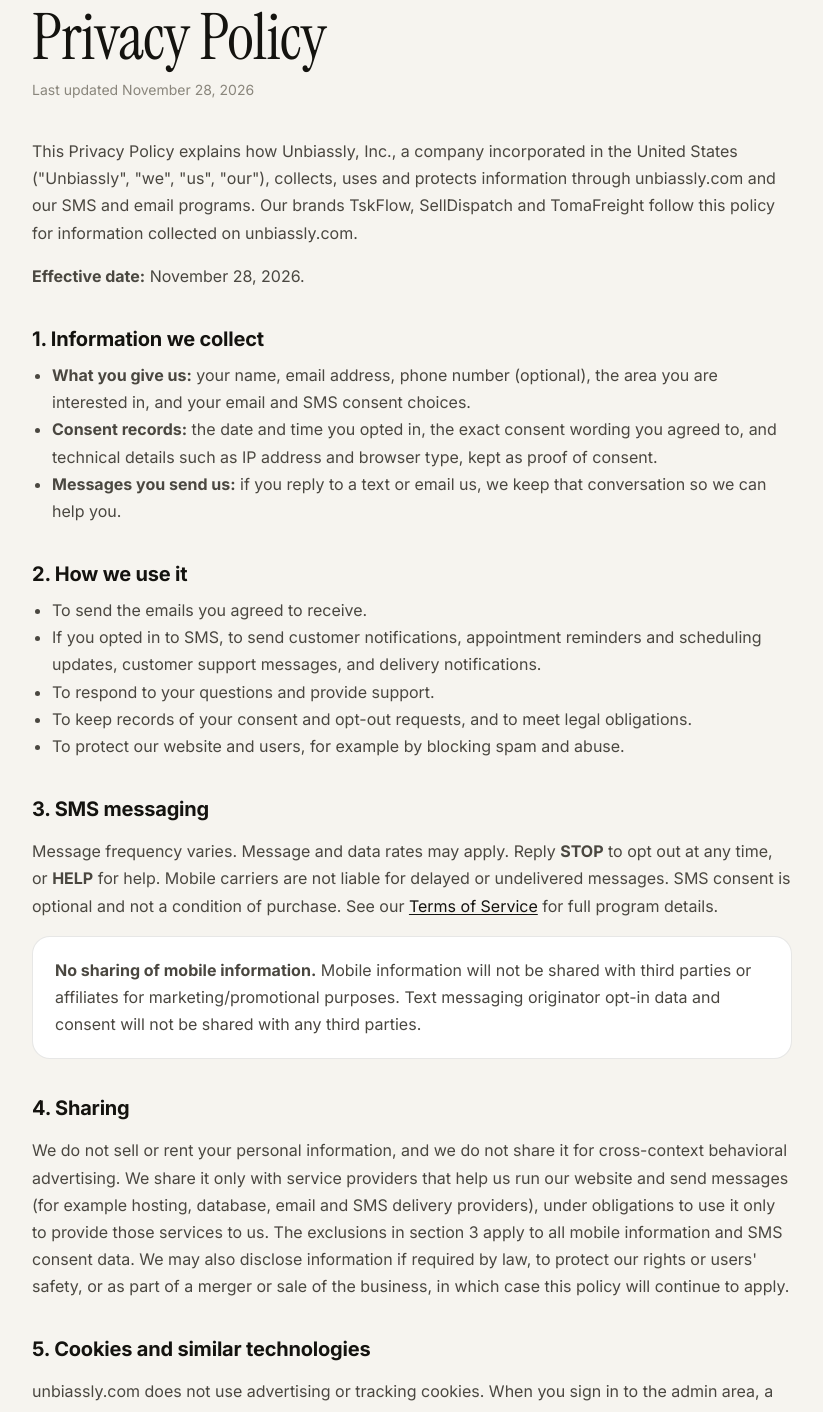
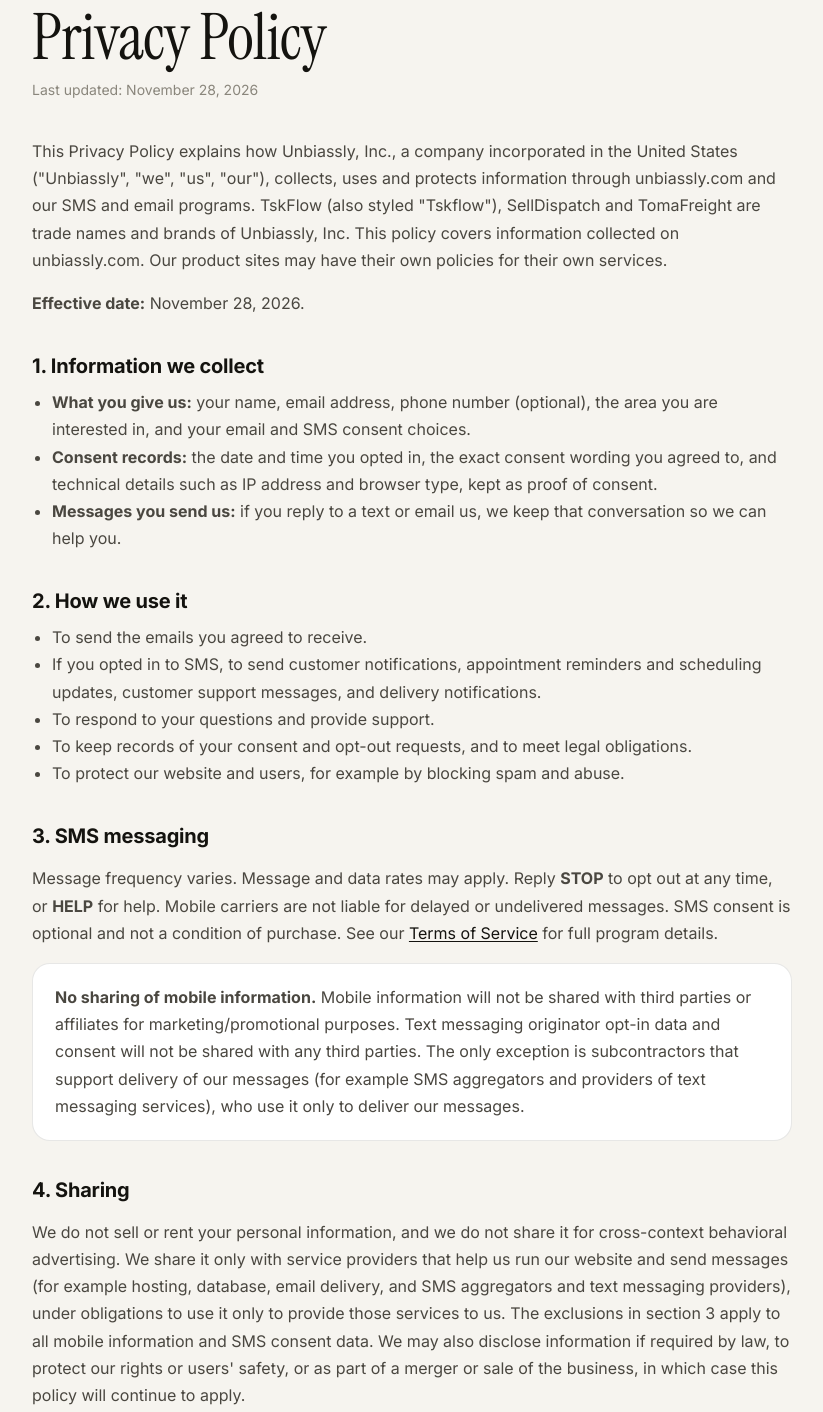
Before and after one commit to hworkrelated-prog/unbiassly-landing, a plain HTML site: page privacy.html in a window 1280 px wide. Shown: the part 160-1572 px from the top of the page, without its empty margins (228-1051 px from the left). Drawn offline with Linux system fonts and the light colour scheme.

Commit message:
Align Terms/Privacy with tskflow.com: trade-name statement, SMS subcontractor clause, GDPR, program changes, 'Last updated:' style

```diff
--- a/privacy.html
+++ b/privacy.html
@@ -210,8 +210,8 @@ footer{padding:40px 0 48px;color:var(--ink-3);font-size:14px}
   <article class="legal">
     <span class="eyebrow">Legal</span>
     <h1 class="serif">Privacy Policy</h1>
-    <p class="upd">Last updated November 28, 2026</p>
-    <p>This Privacy Policy explains how Unbiassly, Inc., a company incorporated in the United States ("Unbiassly", "we", "us", "our"), collects, uses and protects information through unbiassly.com and our SMS and email programs. Our brands TskFlow, SellDispatch and TomaFreight follow this policy for information collected on unbiassly.com.</p>
+    <p class="upd">Last updated: November 28, 2026</p>
+    <p>This Privacy Policy explains how Unbiassly, Inc., a company incorporated in the United States ("Unbiassly", "we", "us", "our"), collects, uses and protects information through unbiassly.com and our SMS and email programs. TskFlow (also styled "Tskflow"), SellDispatch and TomaFreight are trade names and brands of Unbiassly, Inc. This policy covers information collected on unbiassly.com. Our product sites may have their own policies for their own services.</p>
     <p><b>Effective date:</b> November 28, 2026.</p>
 
     <h2>1. Information we collect</h2>
@@ -232,10 +232,10 @@ footer{padding:40px 0 48px;color:var(--ink-3);font-size:14px}
 
     <h2>3. SMS messaging</h2>
     <p>Message frequency varies. Message and data rates may apply. Reply <b>STOP</b> to opt out at any time, or <b>HELP</b> for help. Mobile carriers are not liable for delayed or undelivered messages. SMS consent is optional and not a condition of purchase. See our <a href="/terms/">Terms of Service</a> for full program details.</p>
-    <div class="box"><p><b>No sharing of mobile information.</b> Mobile information will not be shared with third parties or affiliates for marketing/promotional purposes. Text messaging originator opt-in data and consent will not be shared with any third parties.</p></div>
+    <div class="box"><p><b>No sharing of mobile information.</b> Mobile information will not be shared with third parties or affiliates for marketing/promotional purposes. Text messaging originator opt-in data and consent will not be shared with any third parties. The only exception is subcontractors that support delivery of our messages (for example SMS aggregators and providers of text messaging services), who use it only to deliver our messages.</p></div>
 
     <h2>4. Sharing</h2>
-    <p>We do not sell or rent your personal information, and we do not share it for cross-context behavioral advertising. We share it only with service providers that help us run our website and send messages (for example hosting, database, email and SMS delivery providers), under obligations to use it only to provide those services to us. The exclusions in section 3 apply to all mobile information and SMS consent data. We may also disclose information if required by law, to protect our rights or users' safety, or as part of a merger or sale of the business, in which case this policy will continue to apply.</p>
+    <p>We do not sell or rent your personal information, and we do not share it for cross-context behavioral advertising. We share it only with service providers that help us run our website and send messages (for example hosting, database, email delivery, and SMS aggregators and text messaging providers), under obligations to use it only to provide those services to us. The exclusions in section 3 apply to all mobile information and SMS consent data. We may also disclose information if required by law, to protect our rights or users' safety, or as part of a merger or sale of the business, in which case this policy will continue to apply.</p>
 
     <h2>5. Cookies and similar technologies</h2>
     <p>unbiassly.com does not use advertising or tracking cookies. When you sign in to the admin area, a temporary session token is stored in your browser and cleared when you close it. The site loads fonts from Google Fonts, which may receive your IP address as part of delivering them. Our hosting provider may keep standard server logs (such as IP address and pages requested) for security.</p>
@@ -251,6 +251,7 @@ footer{padding:40px 0 48px;color:var(--ink-3);font-size:14px}
       <li><b>Stop messages:</b> reply STOP to any text, or use the unsubscribe link in any email.</li>
       <li><b>Access, correct or delete:</b> email <a href="mailto:info@tomafreight.com">info@tomafreight.com</a> to request a copy of your information or ask us to correct or delete it.</li>
       <li><b>California and other US state residents:</b> depending on where you live (for example under the California Consumer Privacy Act, as amended by the CPRA), you may have the right to know what personal information we collect and how we use it, to access, correct and delete it, to opt out of its sale or sharing (we do not sell or share it), and not to be discriminated against for using these rights. You can use these rights, or have an authorized agent do so, by emailing us. We will verify your request before acting on it and respond within the time the law requires.</li>
+      <li><b>Other regions:</b> if you are in the European Union or United Kingdom, you may have rights under the GDPR, including the rights to access, correct, delete, restrict or object to processing of your data. Contact us to use them.</li>
       <li><b>Do Not Track:</b> because we do not track you across other sites, we do not change our practices in response to Do Not Track signals.</li>
     </ul>
 
```
Also changed, not shown: privacy/index.html (+5 -4 lines), terms.html (+5 -3 lines), terms/index.html (+5 -3 lines).
